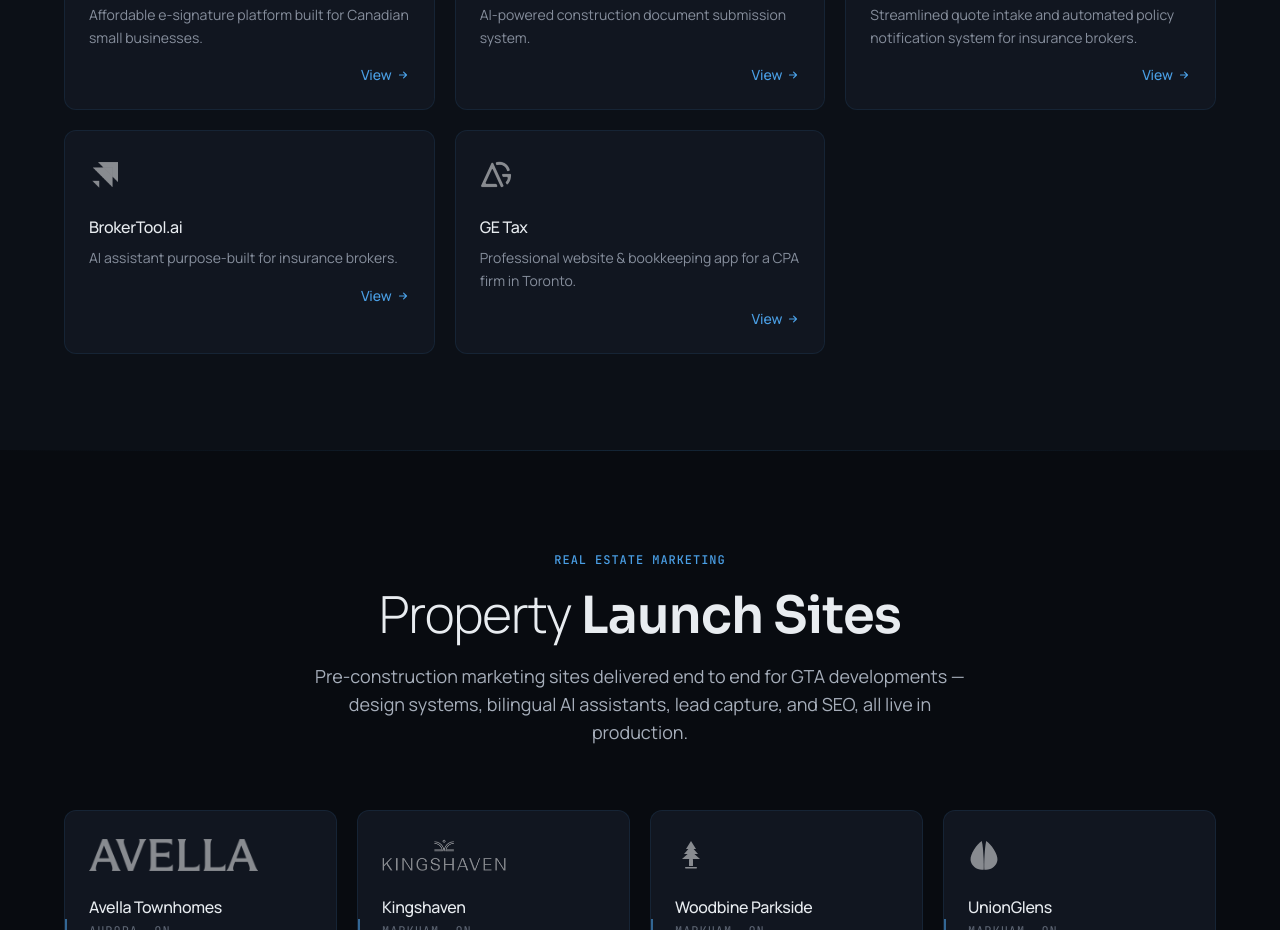
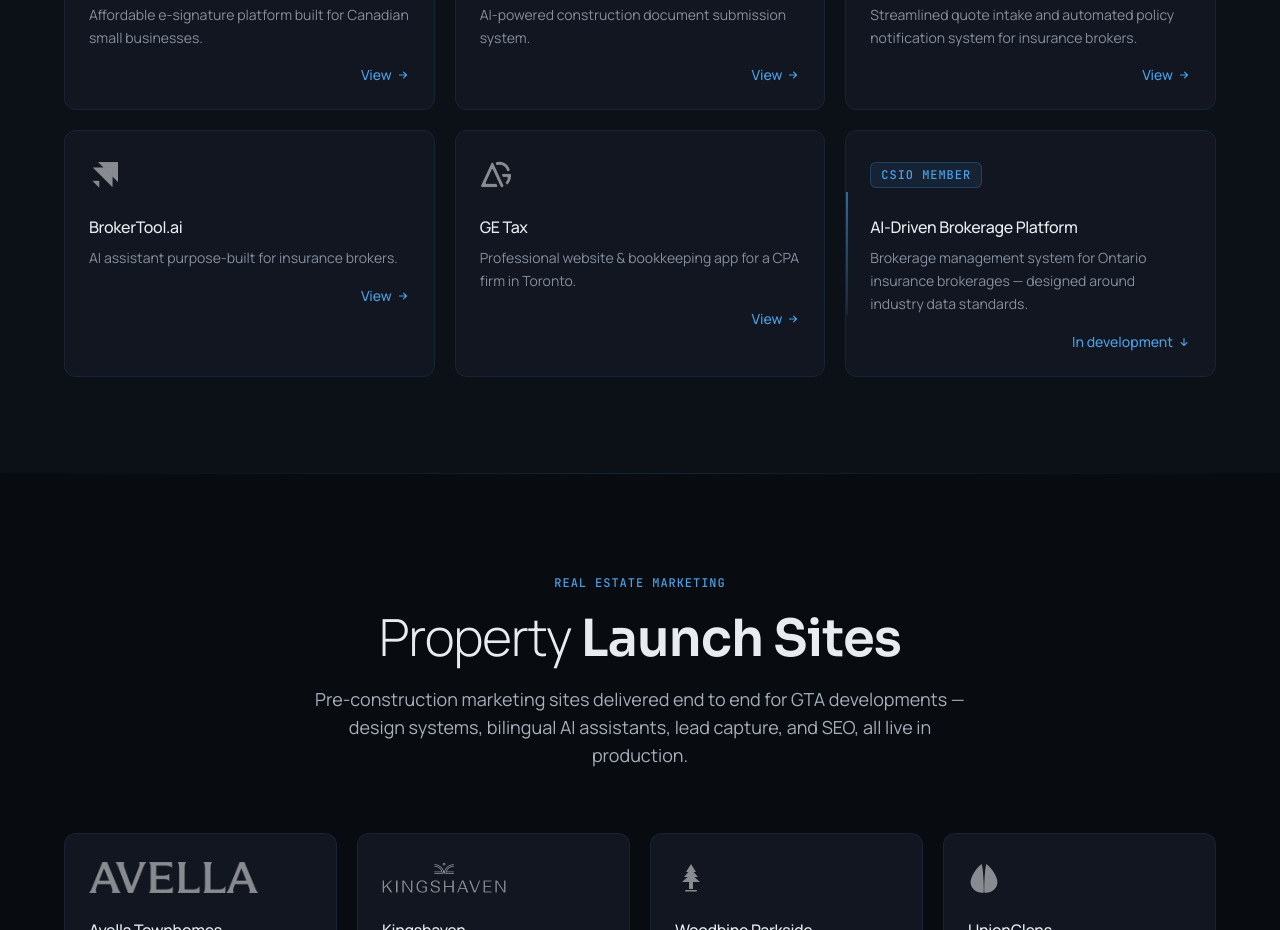
Before and after one commit to David-Xcode/SYNTHMIND, a Next.js app: page /products in a window 1280 px wide. Shown: the part 1060-1990 px from the top of the page. Built offline with nearby package versions, Linux system fonts and the light colour scheme.

Commit message:
feat: fill products grid with in-development teaser card
- Extract shared CsioMemberBadge chip (used by grid card + showcase)
- 6th grid card (spotlight variant) anchors to #in-development section
- Down-rotated arrow signals in-page jump vs detail-page navigation

```diff
--- a/src/app/(public)/products/page.tsx
+++ b/src/app/(public)/products/page.tsx
@@ -1,10 +1,12 @@
 // ─── 产品总览页 · Neural ───
-// 两段式结构：软件产品网格（进详情页）+ 地产营销站统一模块（外链真实站点）
+// 三段式结构：软件产品网格（进详情页，含开发中产品 teaser 卡）
+// + 地产营销站统一模块（外链真实站点）+ 开发中产品详述（CSIO 会员背书）
 
 import type { Metadata } from 'next';
 import Image from 'next/image';
 import Link from 'next/link';
 import Breadcrumb from '@/components/layout/Breadcrumb';
+import CsioMemberBadge from '@/components/products/CsioMemberBadge';
 import InDevelopmentShowcase from '@/components/products/InDevelopmentShowcase';
 import RealEstateShowcase from '@/components/products/RealEstateShowcase';
 import AnimateOnScroll from '@/components/shared/AnimateOnScroll';
@@ -87,6 +89,40 @@
                 </Link>
               </AnimateOnScroll>
             ))}
+
+            {/* 第 6 卡 — 开发中产品 teaser，补齐网格空角，锚点跳到页底 InDevelopmentShowcase */}
+            <AnimateOnScroll delay={caseStudies.length * 80 + 100}>
+              <Link
+                href="#in-development"
+                className="block h-full"
+                aria-label="Learn more about our in-development brokerage platform"
+              >
+                <GlassCard
+                  variant="spotlight"
+                  className="h-full group cursor-pointer flex flex-col"
+                >
+                  <div className="h-10 mb-5 flex items-center">
+                    <CsioMemberBadge />
+                  </div>
+
+                  <h3 className="text-base font-medium text-txt-primary mb-2 tracking-tight">
+                    AI-Driven Brokerage Platform
+                  </h3>
+                  <p className="text-txt-tertiary text-sm leading-relaxed mb-4">
+                    Brokerage management system for Ontario insurance brokerages
+                    — designed around industry data standards.
+                  </p>
+
+                  <div className="mt-auto flex items-center justify-end">
+                    <span className="inline-flex items-center gap-1 text-accent text-sm font-medium group-hover:gap-1.5 transition-all duration-300">
+                      In development
+                      {/* 下箭头 — 页内锚点语义，区别于详情页的右箭头 */}
+                      <ArrowRightIcon className="w-3.5 h-3.5 rotate-90" />
+                    </span>
+                  </div>
+                </GlassCard>
+              </Link>
+            </AnimateOnScroll>
           </div>
         </div>
       </section>
--- /dev/null
+++ b/src/components/products/CsioMemberBadge.tsx
@@ -0,0 +1,11 @@
+// ─── CSIO 会员徽章 chip ───
+// 纯文字徽章（无 CSIO logo 资产授权，文字声明更合规）
+// 共用于 products 网格的 teaser 卡与 InDevelopmentShowcase 模块
+
+export default function CsioMemberBadge() {
+  return (
+    <span className="font-mono text-xs font-medium uppercase tracking-eyebrow text-accent bg-accent/10 border border-accent/25 rounded-md px-2.5 py-1">
+      CSIO Member
+    </span>
+  );
+}
--- a/src/components/products/InDevelopmentShowcase.tsx
+++ b/src/components/products/InDevelopmentShowcase.tsx
@@ -4,6 +4,7 @@
 // CSIO 身份用纯文字 chip + 官方名录外链（无 logo 资产授权，文字声明更合规可验证）
 
 import Link from 'next/link';
+import CsioMemberBadge from '@/components/products/CsioMemberBadge';
 import AnimateOnScroll from '@/components/shared/AnimateOnScroll';
 import ArrowRightIcon from '@/components/shared/ArrowRightIcon';
 import GlassCard from '@/components/shared/GlassCard';
@@ -42,9 +43,7 @@
           <GlassCard variant="spotlight">
             {/* CSIO 会员徽章行 */}
             <div className="flex flex-wrap items-center gap-3 mb-6">
-              <span className="font-mono text-xs font-medium uppercase tracking-eyebrow text-accent bg-accent/10 border border-accent/25 rounded-md px-2.5 py-1">
-                CSIO Member
-              </span>
+              <CsioMemberBadge />
               <a
                 href={CSIO_DIRECTORY_URL}
                 target="_blank"
```
